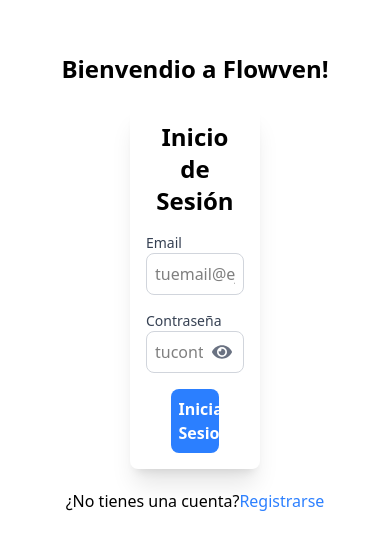
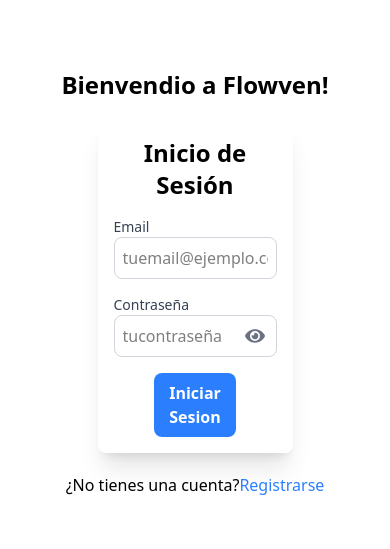
Before and after one commit to luis-alvarezf10/ecommerce, a React (Vite) app: page /login in a window 390 px wide. Shown: the part 139-688 px from the top of the page. Built offline with nearby package versions, Linux system fonts and the light colour scheme; no server answers.

Commit message:
Actualizar LogIn.tsx

```diff
--- a/src/pages/LogIn.tsx
+++ b/src/pages/LogIn.tsx
@@ -55,7 +55,7 @@ const LogIn = () => {
                 <span className="sr-only">Loading...</span>
             </div>
             }
-            <div className="w-1/3 mx-auto flex flex-col gap-4 bg-white p-4 rounded-lg shadow-xl">
+            <div className="w-1/2 md:w-1/3 mx-auto flex flex-col gap-4 bg-white p-4 rounded-lg shadow-xl">
                 <h2 className="text-2xl font-bold text-center">Inicio de Sesión</h2>
                 <form className="flex flex-col gap-4">
                     <div className="flex flex-col">
```
